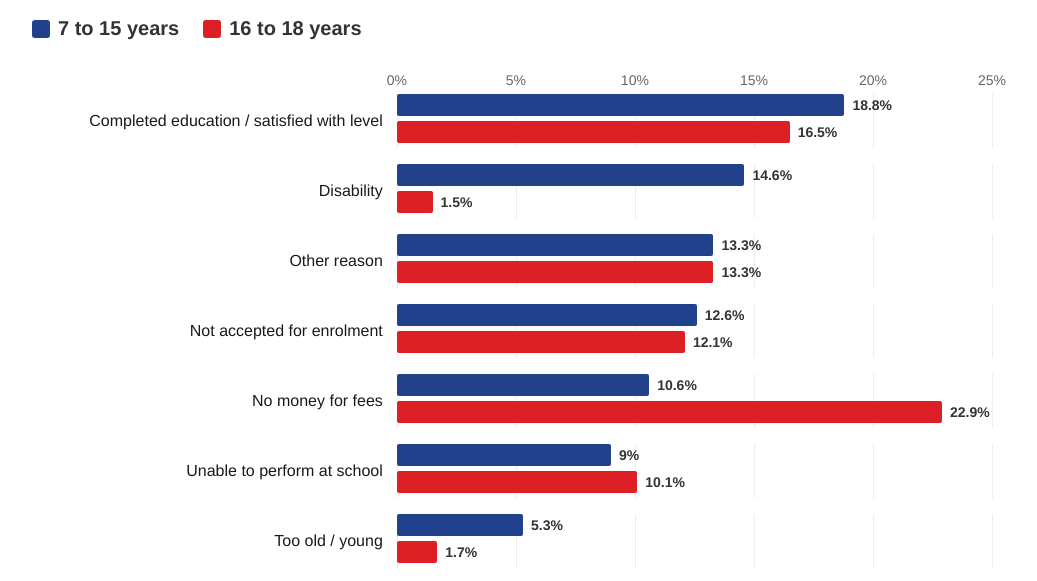
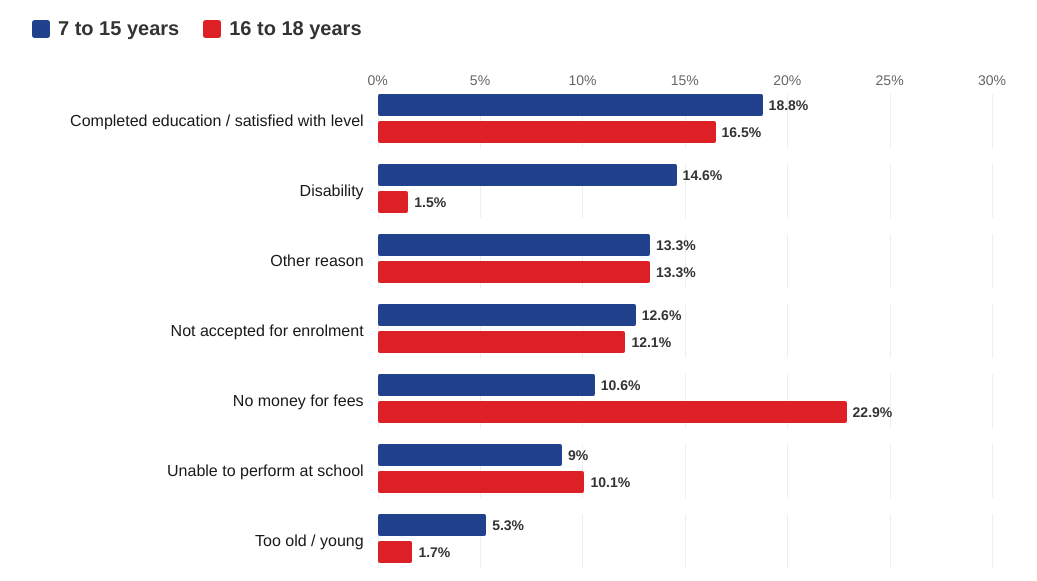
Before and after one commit to MihleMdashe/Reasons-For-Non-Attendance, a plain HTML site: page index.html in a window 1280 px wide. Shown: the part 210-791 px from the top of the page, without its empty margins (128-1165 px from the left). Drawn offline with Linux system fonts and the light colour scheme.

Commit message:
Adjust CSS flex properties and update maxVal

```diff
--- a/index.html
+++ b/index.html
@@ -66,7 +66,7 @@
     margin-bottom: 6px;
   }
   .axis-spacer {
-    flex: 0 0 38%;
+    flex: 0 0 36%;
   }
   .axis-scale {
     flex: 1;
@@ -93,7 +93,7 @@
   }
 
   .bar-label {
-    flex: 0 0 38%;
+    flex: 0 0 36%;
     padding-right: 14px;
     font-size: 16px;
     line-height: 1.35;
@@ -105,12 +105,14 @@
     flex: 1;
     min-width: 0;
     position: relative;
+    overflow: visible;
   }
 
   .bar-track {
     position: relative;
     height: 22px;
     margin-bottom: 5px;
+    overflow: visible;
   }
 
   .bar {
@@ -129,7 +131,7 @@
     font-weight: 600;
     color: #333;
     white-space: nowrap;
-    margin-left: 8px;
+    margin-left: 6px;
   }
   .bar-value-zero {
     color: #aaa;
@@ -256,8 +258,8 @@ var data = [
   {reason:"Got married",a:0,b:0}
 ];
 
-var maxVal = 25;
-var ticks = [0,5,10,15,20,25];
+var maxVal = 30;
+var ticks = [0,5,10,15,20,25,30];
 
 var chart = document.getElementById('chart');
 
@@ -304,7 +306,7 @@ for (var i = 0; i < data.length; i++) {
     barArea.appendChild(gl);
   }
 
-  // Blue bar (7 to 15) with value label at bar end
+  // Blue bar (7 to 15) with value at bar end
   var wA = d.a / maxVal * 100;
   if (wA < 0.5 && d.a > 0) wA = 0.5;
   var trackA = document.createElement('div');
@@ -320,7 +322,7 @@ for (var i = 0; i < data.length; i++) {
   trackA.appendChild(valA);
   barArea.appendChild(trackA);
 
-  // Red bar (16 to 18) with value label at bar end
+  // Red bar (16 to 18) with value at bar end
   var wB = d.b / maxVal * 100;
   if (wB < 0.5 && d.b > 0) wB = 0.5;
   var trackB = document.createElement('div');
```
